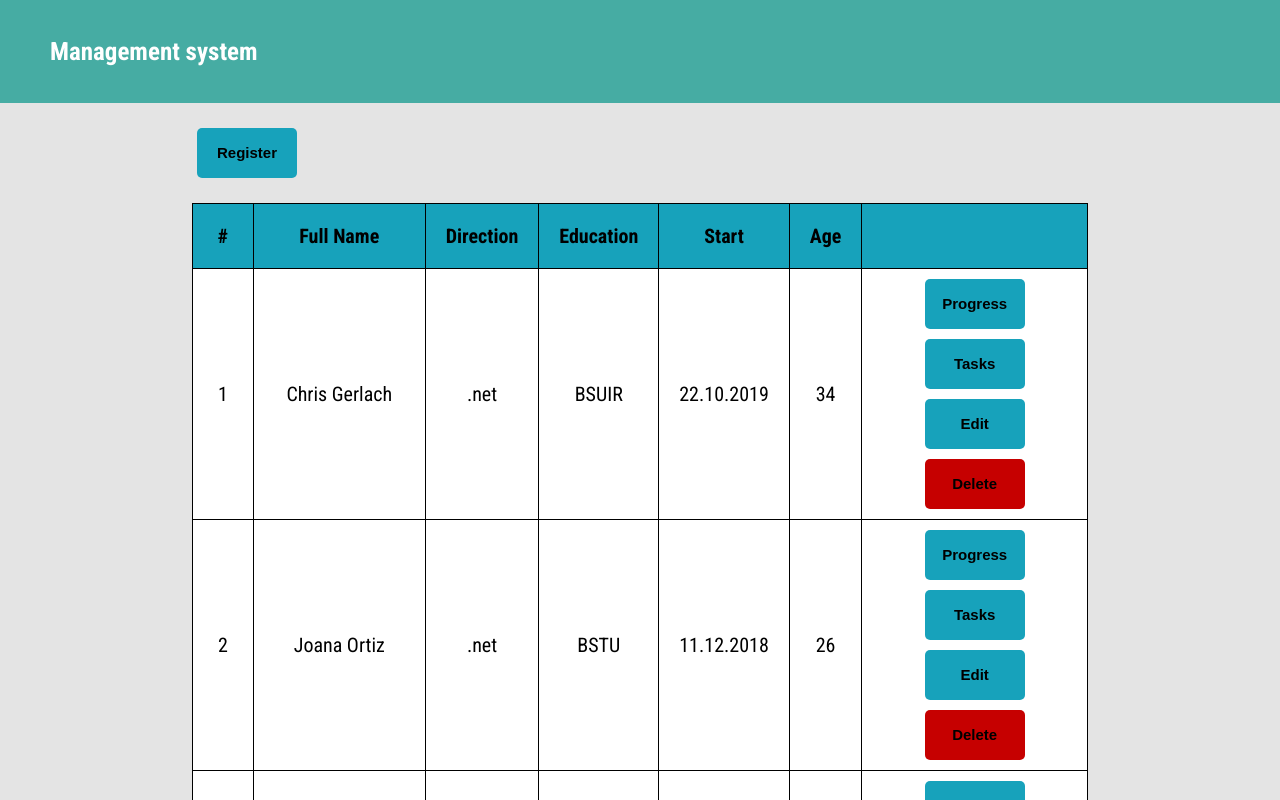
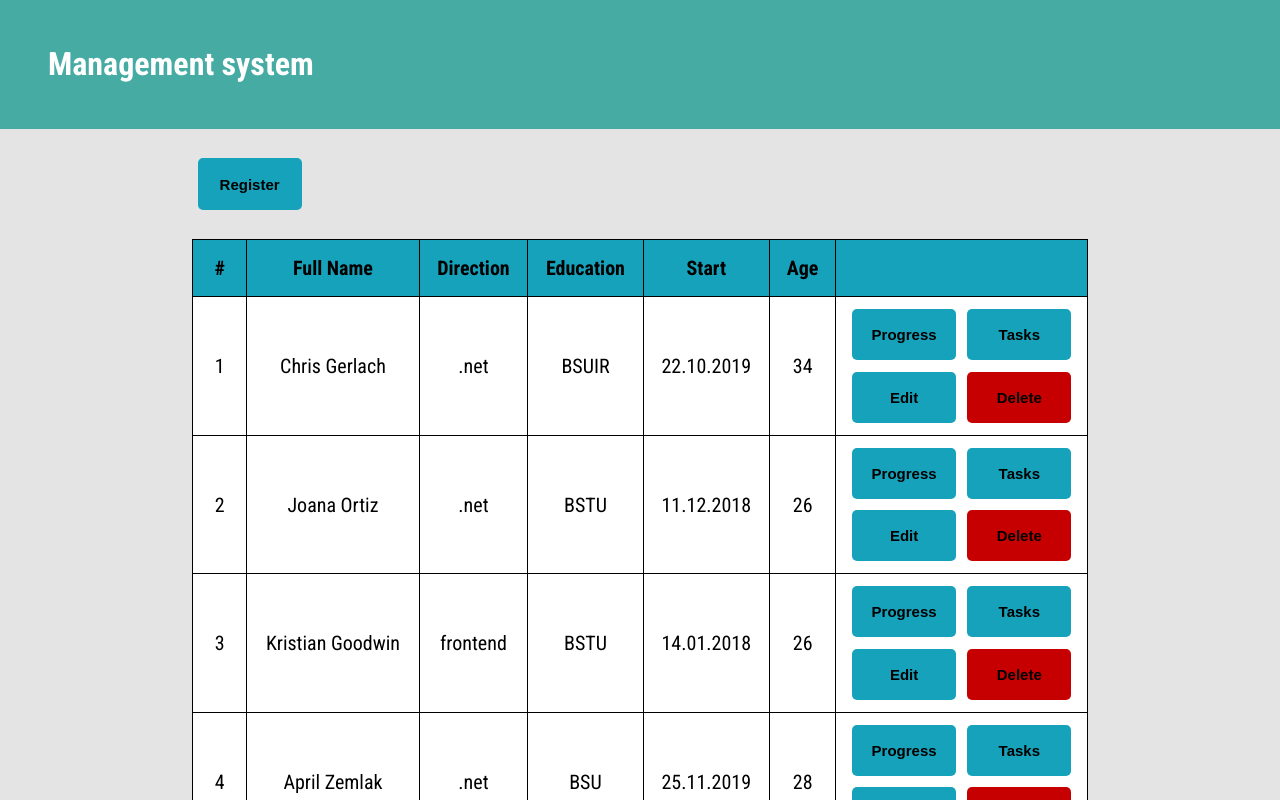
Before and after one commit to Werton-Wad/DIMS.UI-11, a React (Create React App) app: page / in a window 1280 px wide. Shown: the top 800 px of the page. Built offline with nearby package versions, Linux system fonts and the light colour scheme; no server answers; the database is empty.

Commit message:
refactor: change px to rem all styles modules

```diff
--- a/src/Sass/Components/_header.scss
+++ b/src/Sass/Components/_header.scss
@@ -1,12 +1,12 @@
 header {
-  margin-bottom: 20px;
+  margin-bottom: 1.5rem;
   background-color: #46aca3;
-  padding: 20px 0;
+  padding: 1.5rem 0;
 
   .header__title {
-    margin-left: 50px;
+    margin-left: 3rem;
     font-weight: bold;
     color: white;
-    font-size: 25px;
+    font-size: 2rem;
   }
 }
--- a/src/Sass/Components/_member-tasks.scss
+++ b/src/Sass/Components/_member-tasks.scss
@@ -1,5 +1,5 @@
 .task-message {
   font-size: 20px;
   font-weight: bold;
-  margin-bottom: 15px;
+  margin-bottom: 0.8rem;
 }
--- a/src/Sass/Components/_members.scss
+++ b/src/Sass/Components/_members.scss
@@ -1,5 +1,5 @@
 .members {
-  margin-top: 20px;
+  margin-top: 1.5rem;
 }
 .table-members {
   text-align: center;
@@ -10,7 +10,7 @@
     font-size: 20px;
     border: 1px solid black;
     background-color: #fff;
-    padding: 20px;
+    padding: 1rem;
     text-align: center;
     vertical-align: middle;
   }
@@ -21,7 +21,7 @@
     color: black;
   }
   td:last-child {
-    padding: 5px;
+    padding: 0.4rem;
   }
   .buttons {
     display: flex;
--- a/src/Sass/Components/_spinner.scss
+++ b/src/Sass/Components/_spinner.scss
@@ -3,7 +3,7 @@
   top: 30%;
   left: 40%;
   display: block;
-  width: 200px;
-  height: 200px;
+  width: 15rem;
+  height: 15rem;
   margin: auto;
 }
--- a/src/Sass/_mixins.scss
+++ b/src/Sass/_mixins.scss
@@ -1,9 +1,9 @@
 @mixin button($bg-color, $bg-color-hover) {
   cursor: pointer;
-  margin: 5px;
   font-size: 15px;
-  width: 100px;
-  height: 50px;
+  margin: 0.35rem;
+  width: 6.5rem;
+  height: 3.2rem;
   background-color: $bg-color;
   border: 0;
   border-radius: 5px;
```
